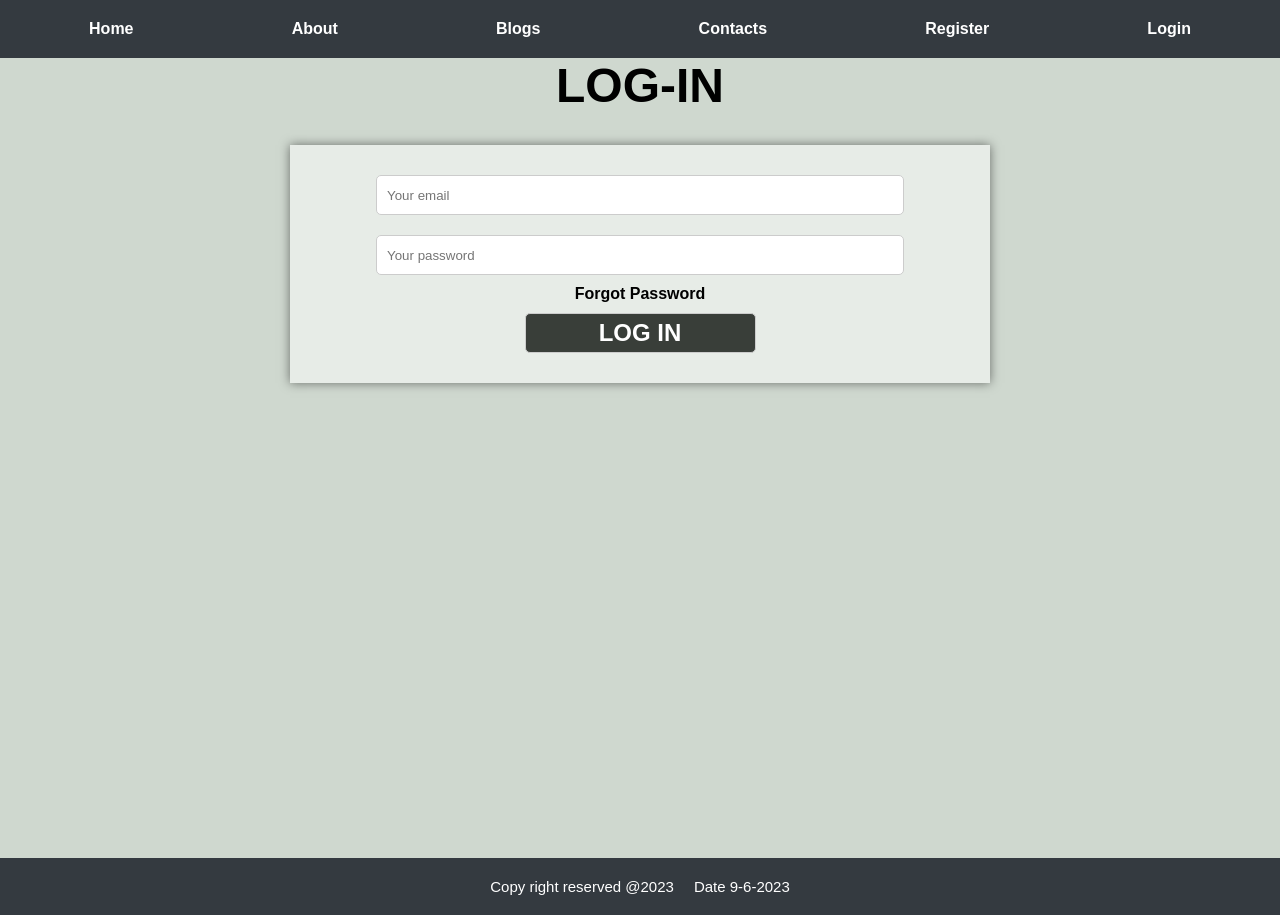
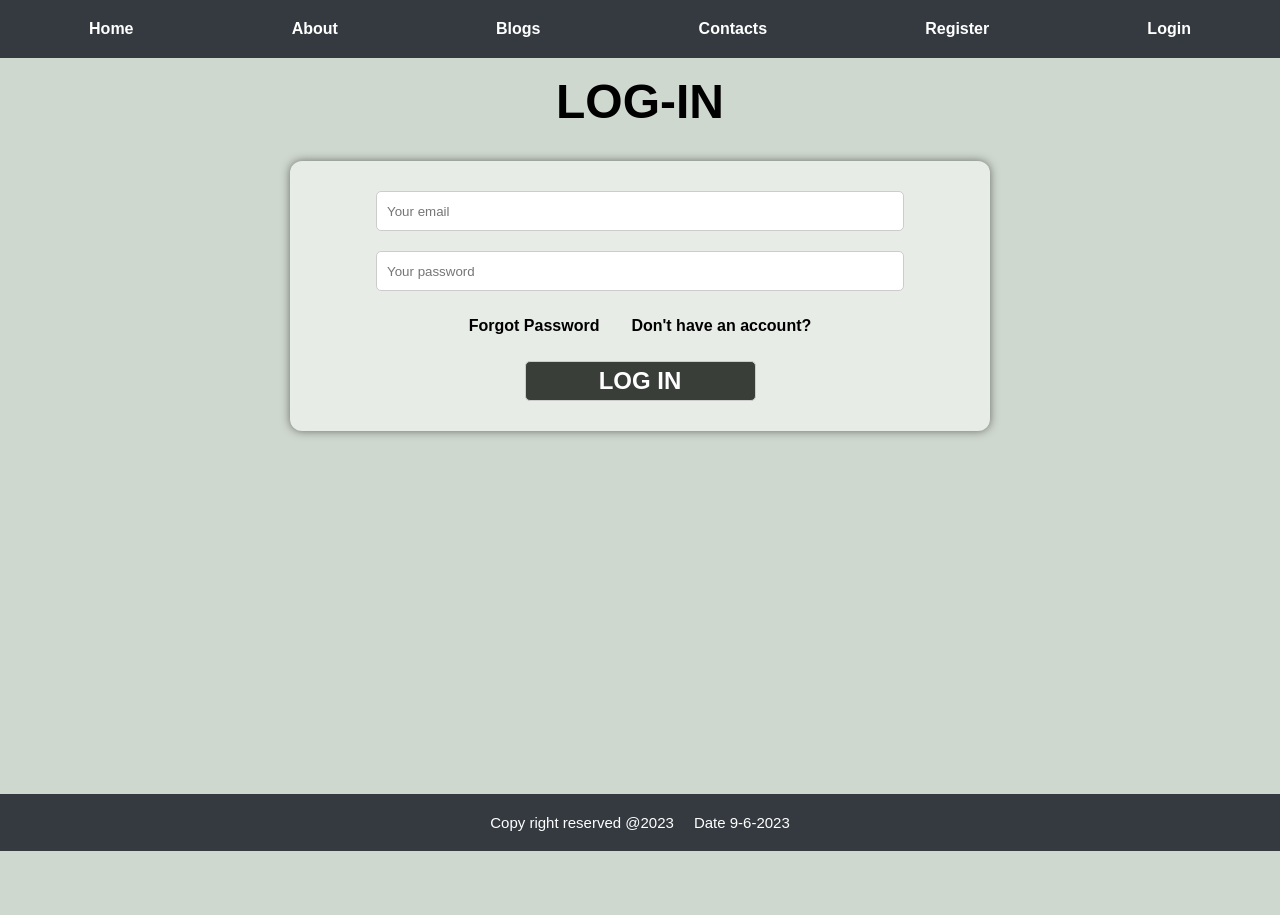
Before and after one commit to kemboi590/ReadWise-Blogging-Platform, a React (Vite) app: page /login in a window 1280 px wide. After the commit the page ends 851 px from the top, so only its background shows below. Built offline with nearby package versions, Linux system fonts and the light colour scheme.

Commit message:
added more code to pages

```diff
--- a/src/pages/About/about.css
+++ b/src/pages/About/about.css
@@ -7,6 +7,7 @@
     font-weight: 700;
     text-align: center;
     margin-bottom: 2rem;
+    margin-top: 1rem;
   }
 
   .aboutImage {
--- a/src/pages/Contact/Contacts.jsx
+++ b/src/pages/Contact/Contacts.jsx
@@ -36,7 +36,7 @@ const Contacts = () => {
 
         <div className="Form">
 
-
+     {/* contact form */}
            <form onSubmit={handleSubmit(sendDataToServer)}>
         <>
           <input type="text" placeholder='Your full name' {...register("fullname")} />
--- a/src/pages/Contact/contact.css
+++ b/src/pages/Contact/contact.css
@@ -7,6 +7,7 @@
     font-weight: 700;
     text-align: center;
     margin-bottom: 2rem;
+    margin-top: 1rem;
 }
 .forFormGif{
     display: flex;
@@ -34,7 +35,7 @@ form{
     justify-content: center;
     margin: 0 auto;
     padding: 20px;
-    border-radius: 8x;
+    border-radius: 12px;
     background-color: #e7ece7;
     box-shadow: 0 0 10px rgba(0,0,0,0.5);
     margin-bottom: 2rem;
--- a/src/pages/Login/Login.jsx
+++ b/src/pages/Login/Login.jsx
@@ -40,7 +40,10 @@ function Login() {
           <input type="password" placeholder='Your password' {...register("password")} />
           <p>{errors.password?.message}</p>
         </>
-       <h4 className="forgotPasword">Forgot Password</h4>
+        <div className="toLogIn">
+        <h4 className="forgotPasword">Forgot Password</h4>
+        <h4 className="noAccount">Don't have an account?</h4>
+        </div>
            <input type="submit" value="LOG IN" className='submitbtn' />
           </form>
 
--- a/src/pages/Login/login.css
+++ b/src/pages/Login/login.css
@@ -1,18 +1,21 @@
 .loginPage{
-    height: 100vh;
+    height: 90vh;
 }
 .loginTitle{
     font-size: 3rem;
     font-weight: 700;
     text-align: center;
     margin-bottom: 2rem;
+    margin-top: 1rem;
+
 }
 /* forgot password  button*/
-.forgotPassword{
-    font-size: 1.2rem;
-    font-weight: 500;
-    text-align: center;
-    margin-bottom: 2rem;
+
+.toLogIn{
+    display: flex;
+    justify-content: center;
+    align-items: center;
+    gap: 2rem;
     cursor: pointer;
-
+    margin: 1rem
 }
--- a/src/pages/Register/register.css
+++ b/src/pages/Register/register.css
@@ -7,4 +7,5 @@
     font-weight: 700;
     text-align: center;
     margin-bottom: 2rem;
+    margin-top: 1rem;
 }
```
